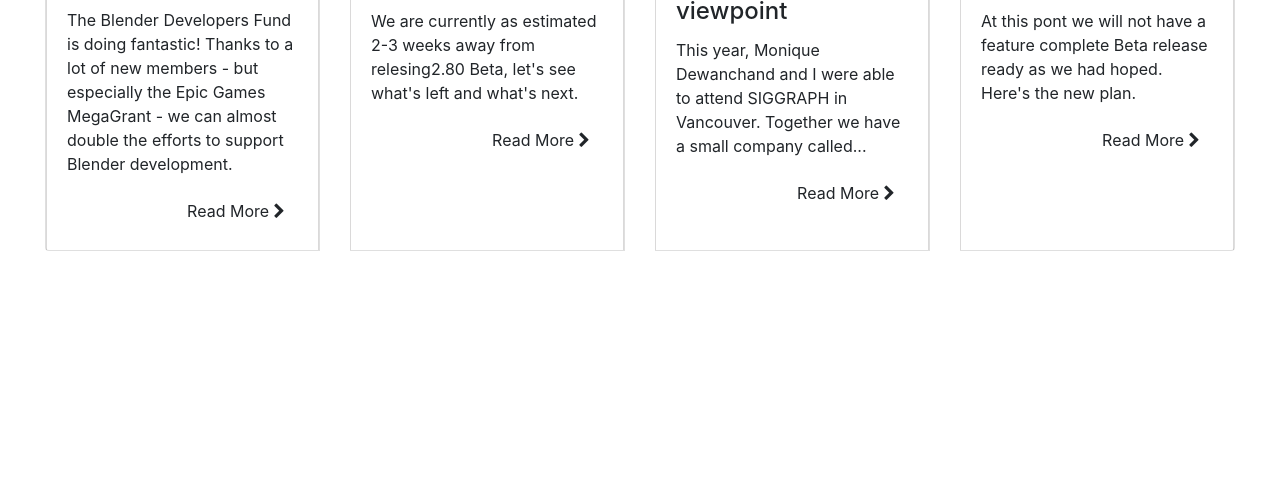
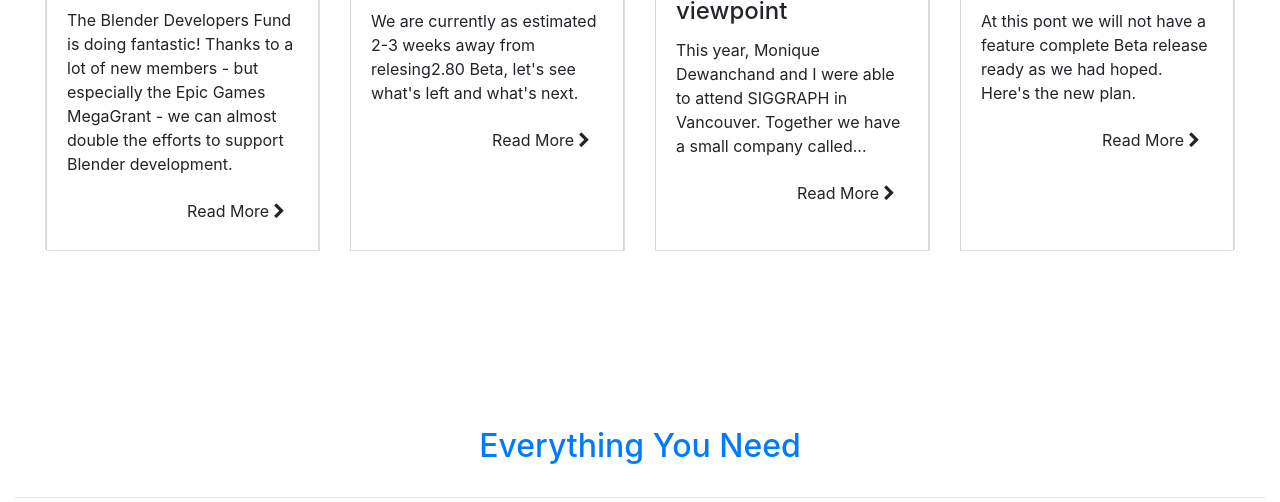
Before and after one commit to codeKingMike/blender-redo, a plain HTML site: page index.html in a window 1280 px wide. Shown: the part 2384-2886 px from the top of the page. Before the commit the page ends 2795 px from the top, so only its background shows below. Drawn offline with nearby package versions, Linux system fonts and the light colour scheme.

Commit message:
going to bed ill finish the rest of this page in the morning

```diff
--- a/index.html
+++ b/index.html
@@ -181,5 +181,12 @@
         </div>
     </section>
 
+    <!-- EVERYTHING YOU NEED -->
+    <section id="everything-you-need" class="container-fluid">
+        <div class="everything-text">
+            <a href="#"><h2 class="text-center p-3">Everything You Need</h2></a>
+            <hr class="center">
+        </div>
+    </section>
 </body>
 </html>
```
